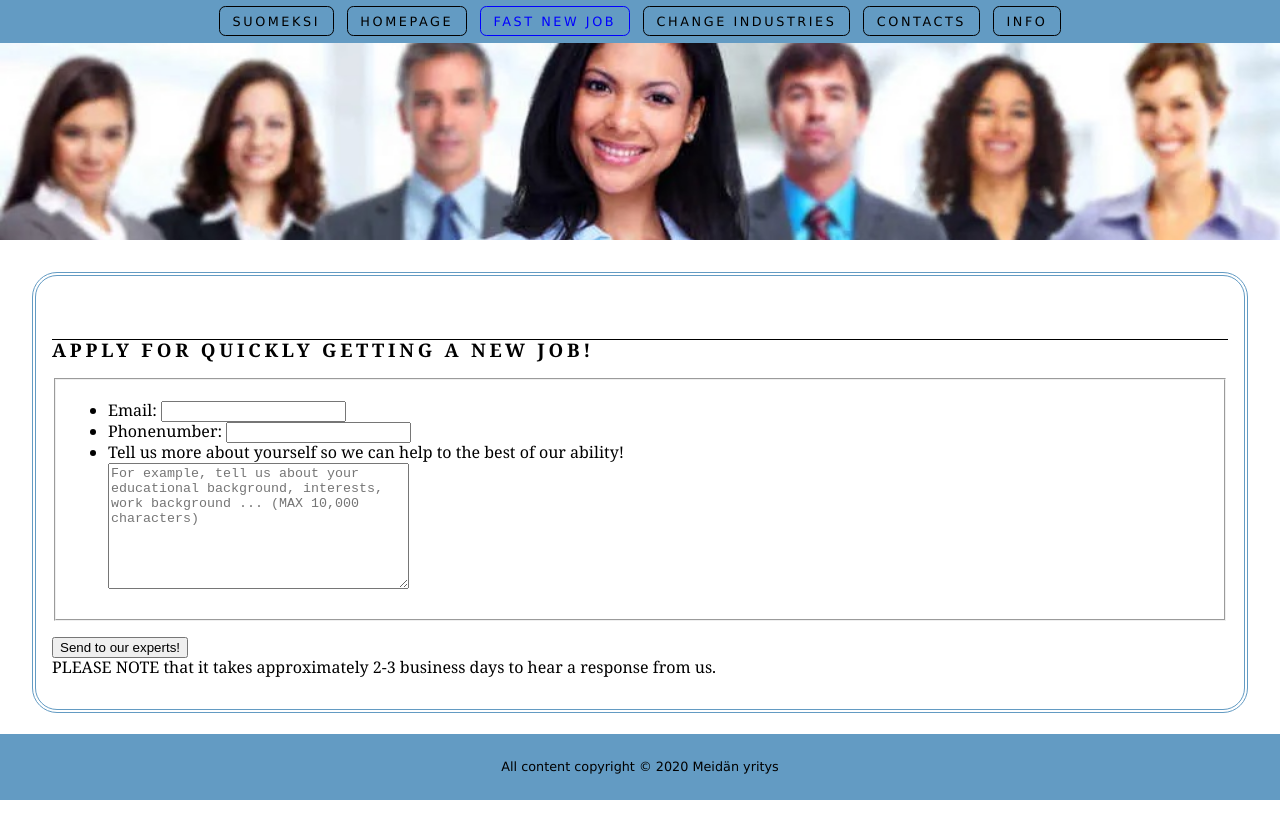
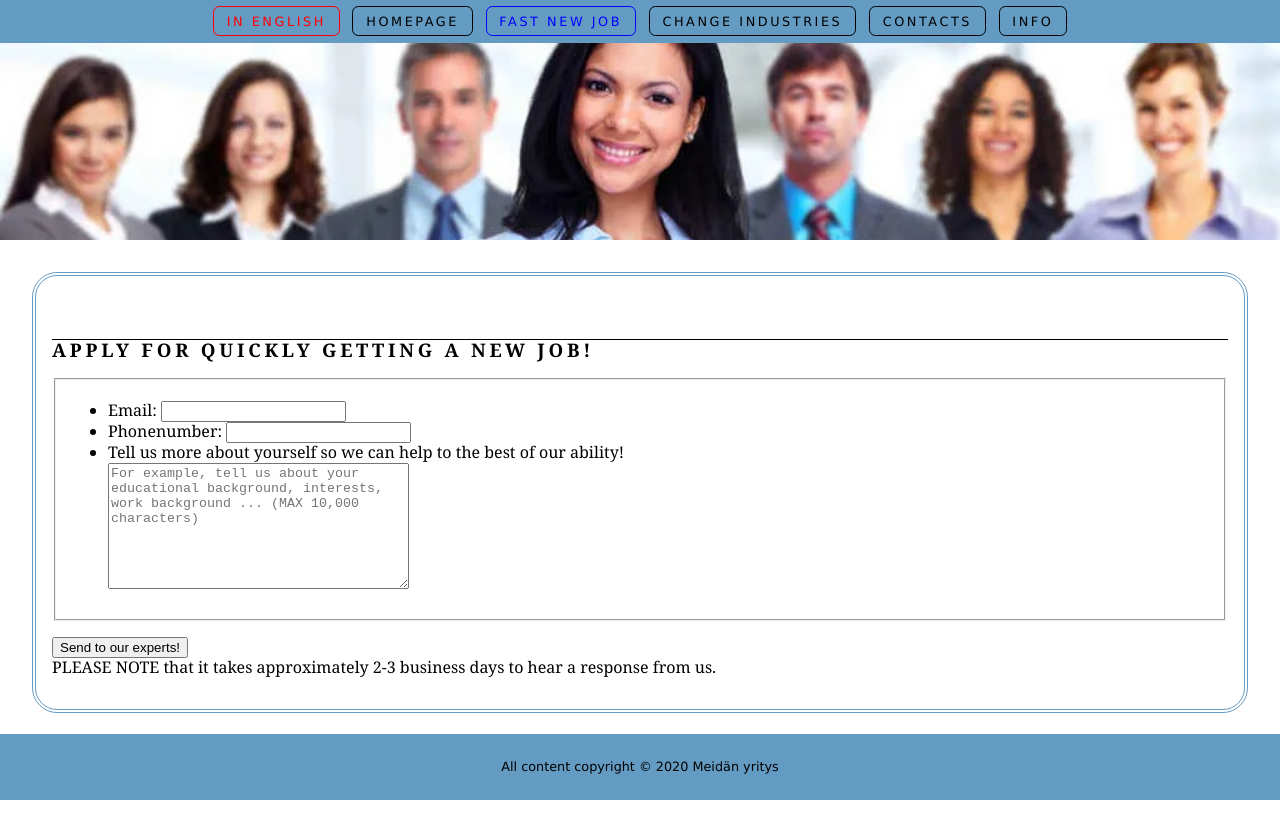
Before and after one commit to 8B1996/projekti-paras, a plain HTML site: page eng_nopeisiintoihin.html in a window 1280 px wide. Drawn offline with Linux system fonts and the light colour scheme; a web font is replaced by a local one.

Commit message:
Update eng_nopeisiintoihin.html

```diff
--- a/eng_nopeisiintoihin.html
+++ b/eng_nopeisiintoihin.html
@@ -14,7 +14,7 @@
   <header>
     <nav>
       <ul>
-        <li><a id="" href="index.html">SUOMEKSI</a></li>
+        <li><a href="eng_index.html" style="color:red">IN ENGLISH</a></li>
         <li><a href="eng_index.html" >Homepage</a></li>
         <li><a id="" href="eng_nopeisiintoihin.html" style="color:blue">Fast new job</a></li>
         <li><a id="" href="eng_uusiala.html">Change industries</a></li>
```
